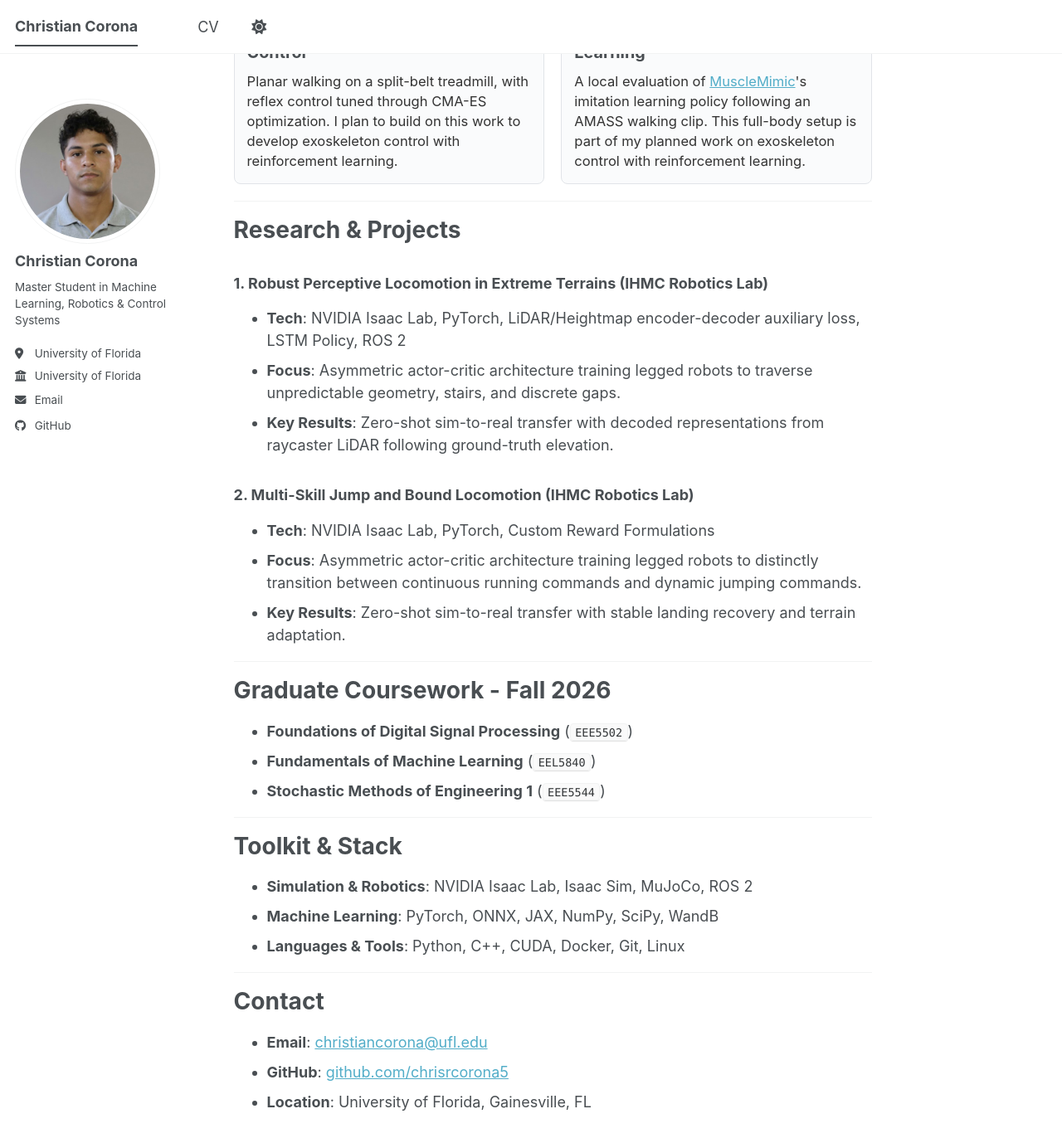
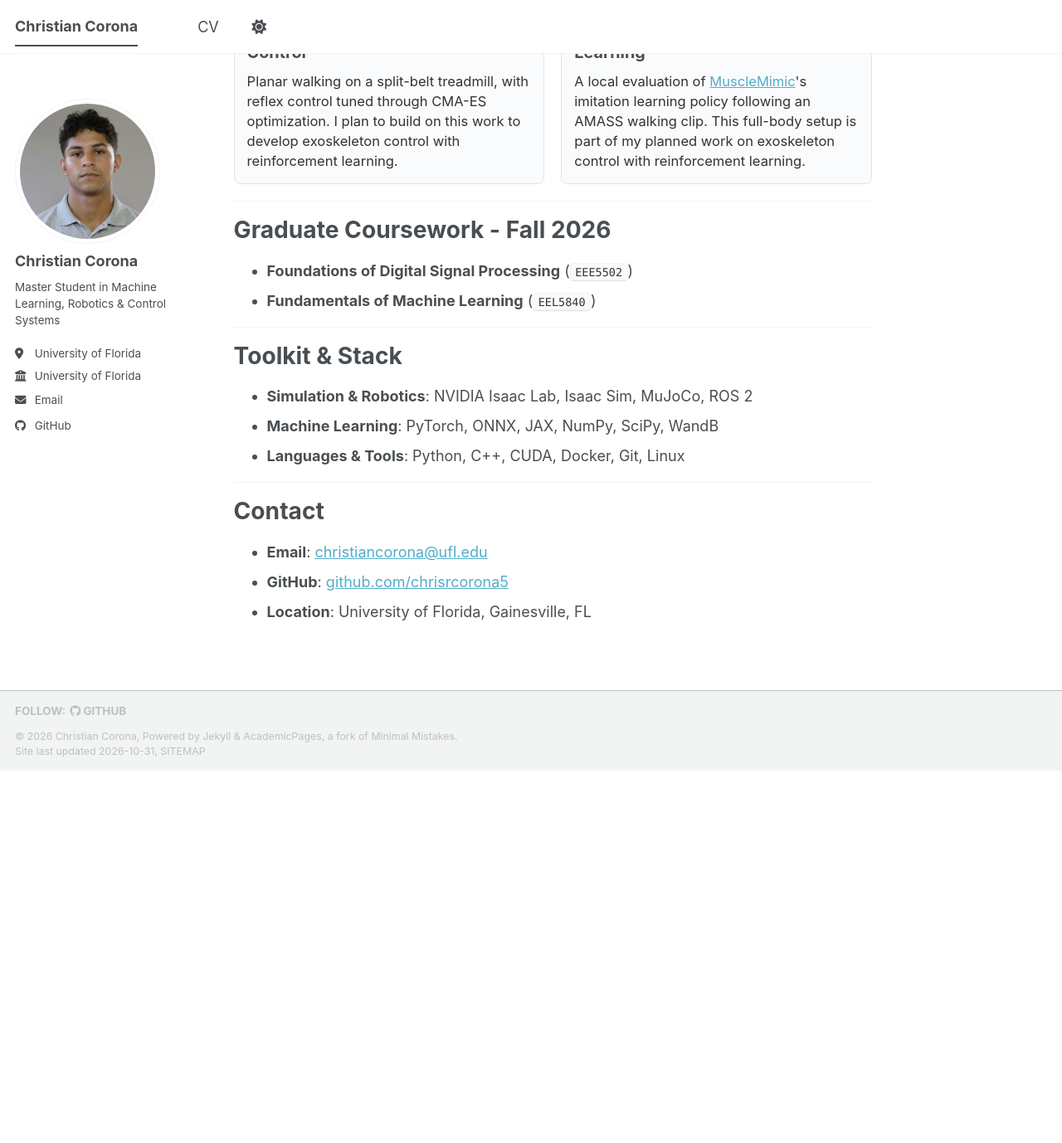
Before and after one commit to chrisrcorona5/chrisrcorona5.github.io, a Jekyll site: the page built from _pages/about.md, in a window 1280 px wide and 1400 px high, scrolled down 2965 px. Shown: the top 1378 px of the window at 83% size. Built offline with Jekyll 4.4.1, drawn with Linux system fonts in a browser that asks for light colours; a style sheet for code colours, icons or effects is not loaded; after the commit the page ends 3895 px from its top, so only the background shows below that; some of the changed text lies outside the part shown; grey boxes are pictures that could not be loaded.

Commit message:
Simplify homepage projects and update research plans

```diff
--- a/_pages/about.md
+++ b/_pages/about.md
@@ -168,25 +168,10 @@ document.addEventListener('MSFullscreenChange', updateReconFsButton);
 
 ---
 
-# Research & Projects
-
-### 1. Robust Perceptive Locomotion in Extreme Terrains (IHMC Robotics Lab)
-- **Tech**: NVIDIA Isaac Lab, PyTorch, LiDAR/Heightmap encoder-decoder auxiliary loss, LSTM Policy, ROS 2
-- **Focus**: Asymmetric actor-critic architecture training legged robots to traverse unpredictable geometry, stairs, and discrete gaps.
-- **Key Results**: Zero-shot sim-to-real transfer with decoded representations from raycaster LiDAR following ground-truth elevation.
-
-### 2. Multi-Skill Jump and Bound Locomotion (IHMC Robotics Lab)
-- **Tech**: NVIDIA Isaac Lab, PyTorch, Custom Reward Formulations
-- **Focus**: Asymmetric actor-critic architecture training legged robots to distinctly transition between continuous running commands and dynamic jumping commands.
-- **Key Results**: Zero-shot sim-to-real transfer with stable landing recovery and terrain adaptation.
-
----
-
 # Graduate Coursework - Fall 2026
 
 - **Foundations of Digital Signal Processing** (`EEE5502`)
 - **Fundamentals of Machine Learning** (`EEL5840`)
-- **Stochastic Methods of Engineering 1** (`EEE5544`)
 
 ---
 
```
Also changed, not shown: other parts of _pages/about.md (+1 -1 lines).
